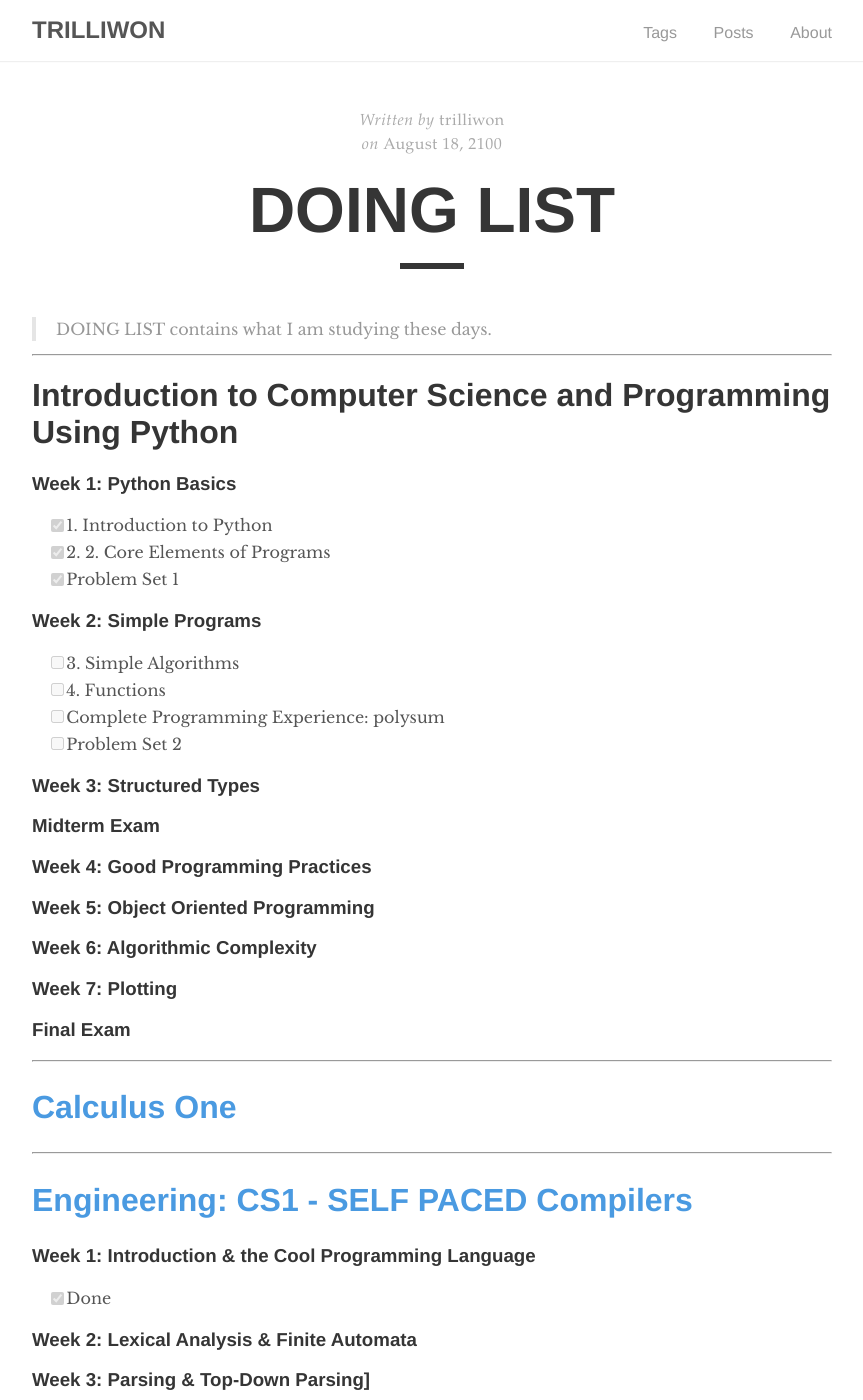
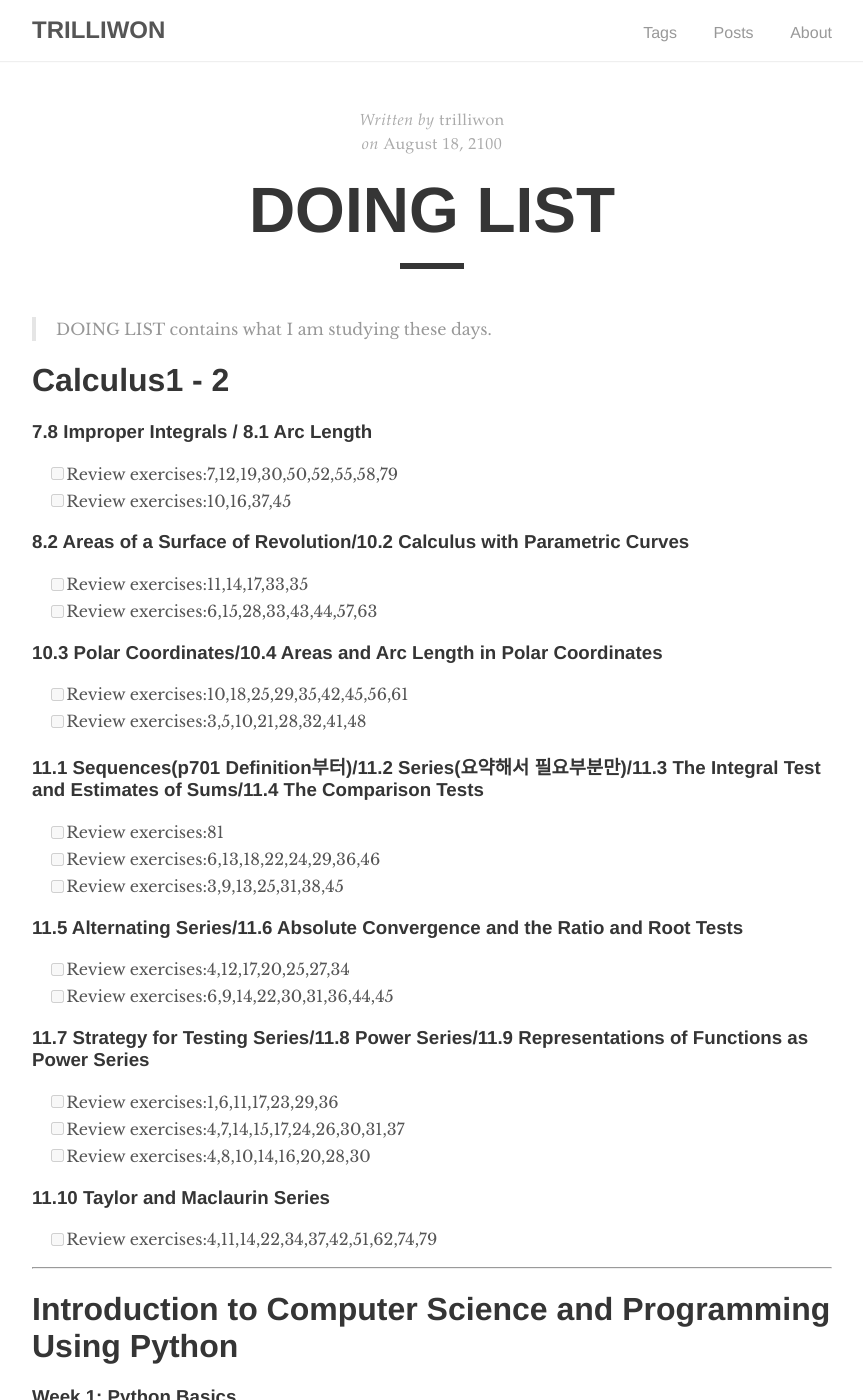
Before and after one commit to trilliwon/ABL, a Jekyll site: the page built from _posts/2100-08-19-doing-list.md, in a window 1280 px wide and 1400 px high. Shown: the whole window, without its empty margins (208-1071 px from the left). Built offline with Jekyll 4.4.1, drawn with Linux system fonts in a browser that asks for light colours; nearby versions of some CDN libraries.

Commit message:
Fri Jan  5 13:26:25 KST 2018

```diff
--- a/_posts/2100-08-19-doing-list.md
+++ b/_posts/2100-08-19-doing-list.md
@@ -7,6 +7,38 @@ description: DOING LIST contains what I am studying these days.
 ---
 
 > DOING LIST contains what I am studying these days.
+
+# Calculus1 - 2
+
+### 7.8 Improper Integrals / 8.1 Arc Length
+  - [ ] Review exercises:7,12,19,30,50,52,55,58,79
+  - [ ] Review exercises:10,16,37,45
+
+### 8.2 Areas of a Surface of Revolution/10.2 Calculus with Parametric Curves
+  - [ ] Review exercises:11,14,17,33,35
+  - [ ] Review exercises:6,15,28,33,43,44,57,63
+
+### 10.3 Polar Coordinates/10.4 Areas and Arc Length in Polar Coordinates
+  - [ ] Review exercises:10,18,25,29,35,42,45,56,61
+  - [ ] Review exercises:3,5,10,21,28,32,41,48
+
+### 11.1 Sequences(p701 Definition부터)/11.2 Series(요약해서 필요부분만)/11.3 The Integral Test and Estimates of Sums/11.4 The Comparison Tests
+  - [ ] Review exercises:81
+  - [ ] Review exercises:6,13,18,22,24,29,36,46
+  - [ ] Review exercises:3,9,13,25,31,38,45
+
+### 11.5 Alternating Series/11.6 Absolute Convergence and the Ratio and Root Tests
+  - [ ] Review exercises:4,12,17,20,25,27,34
+  - [ ] Review exercises:6,9,14,22,30,31,36,44,45
+
+### 11.7 Strategy for Testing Series/11.8 Power Series/11.9 Representations of Functions as Power Series
+  - [ ] Review exercises:1,6,11,17,23,29,36
+  - [ ] Review exercises:4,7,14,15,17,24,26,30,31,37
+  - [ ] Review exercises:4,8,10,14,16,20,28,30
+
+### 11.10 Taylor and Maclaurin Series
+  - [ ] Review exercises:4,11,14,22,34,37,42,51,62,74,79
+
 
 ---
 
```
Also changed, not shown: _posts/1992-08-19-done-list.md (+24 -25 lines).
